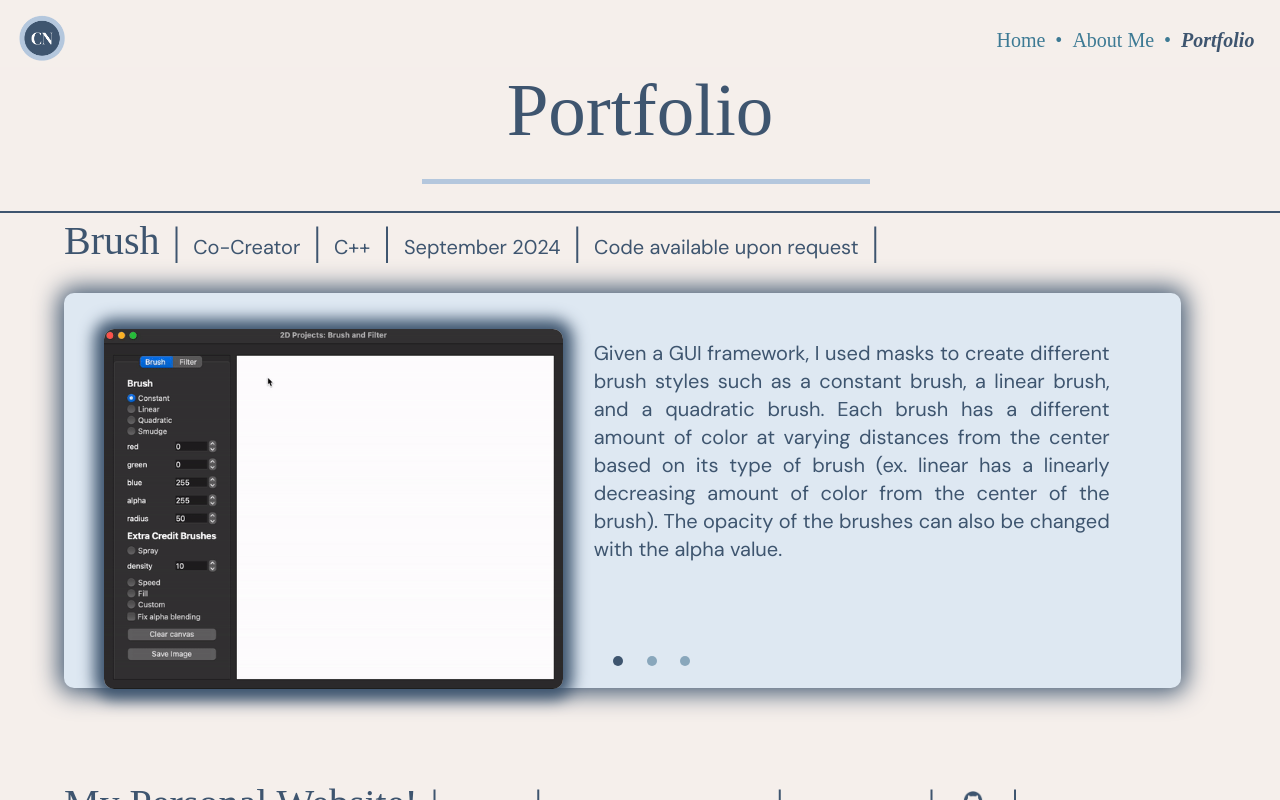
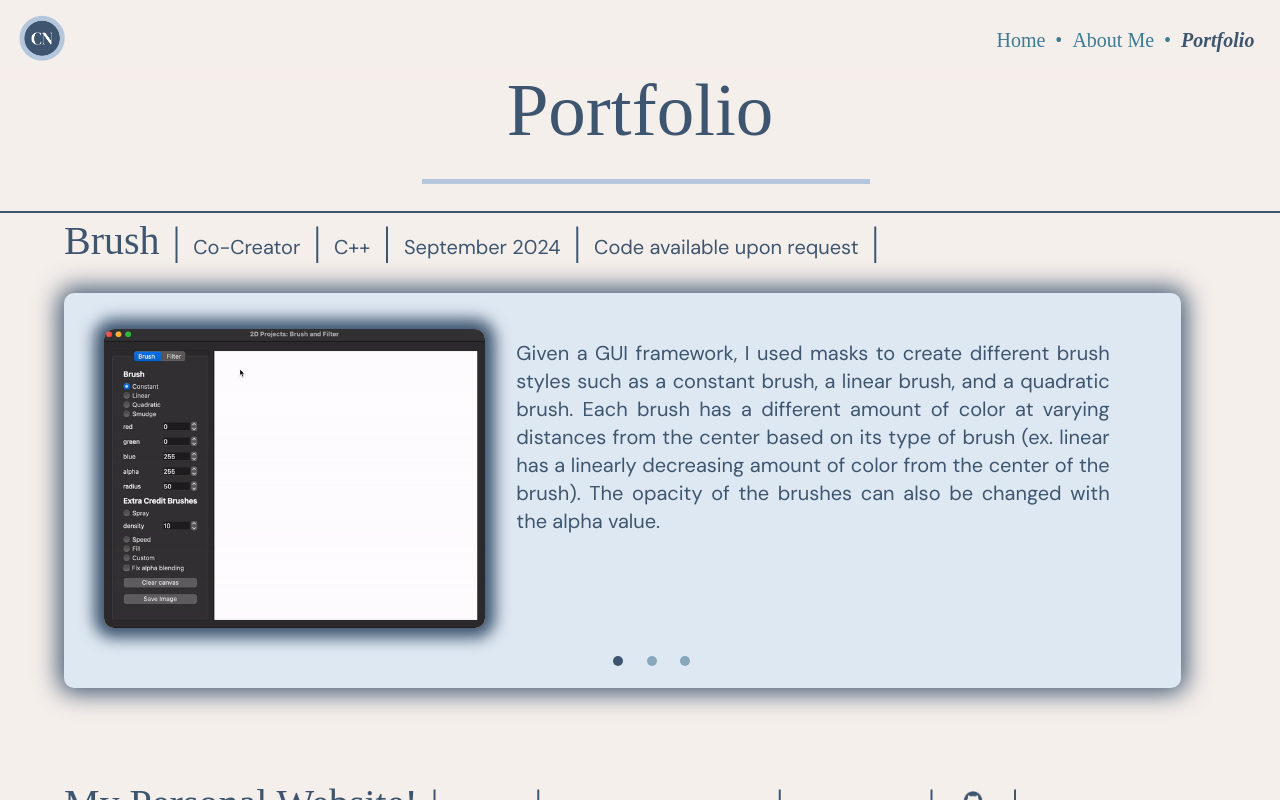
Before and after one commit to chloenevas/personal-site, a React (Vite) app: page / in a window 1280 px wide. Both pictures are taken after a click on the element "Portfolio". Built offline with nearby package versions, Linux system fonts and the light colour scheme; a web font is replaced by a local one.

Commit message:
fixed some scaling issues

```diff
--- a/src/styles/AboutMe.css
+++ b/src/styles/AboutMe.css
@@ -25,8 +25,8 @@
 }
 
 #photo {
-  height: 400px;
-  width: auto;
+  width: 30%;
+  height: 52%;
   margin-left: 8%;
   margin-top: 3%;
   z-index: 2;
--- a/src/styles/App.css
+++ b/src/styles/App.css
@@ -7,7 +7,7 @@ body, html {
   background-color: #F5EFEB; /* Your desired background color */
   height: 100%;
   overflow: auto;
-  overflow-x: hidden;
+  overflow-x: auto;
 }
 
 .App {
--- a/src/styles/Portfolio.css
+++ b/src/styles/Portfolio.css
@@ -17,8 +17,8 @@
   margin-top: 10vh;
   margin-bottom: 10%;
   text-align: center;
+  height: 18%;
   width: 100%;
-    height: 18vh;
   z-index: 4;
   position: fixed;
   animation: portfolio-slide-in 2s;
@@ -134,8 +134,9 @@
 
 
 .brush {
-    height: 45vh;
-    width: auto;
+
+    width: 50%;
+    height: auto;
     justify-content: center;
     margin-top: 2%;
     border-radius: 10px;
@@ -152,6 +153,8 @@
     margin-left: 3%;
     margin-right: 3%;
     text-align: justify;
+      overflow: auto;
+
      /* overflow-wrap: break-word; Break long words if necessary */
   /* word-break: break-word; Ensures long words break properly */
   /* hyphens: auto;  */
```
